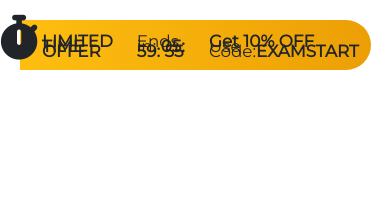
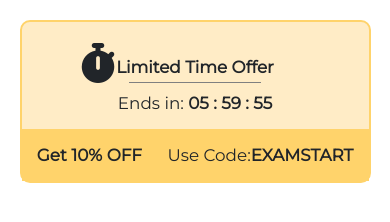
Before and after one commit to avs-7955/limited_time_offer_template, a plain HTML site: page index.html in a window 390 px wide. Drawn offline with nearby package versions, Linux system fonts and the light colour scheme.

Commit message:
mobile view complete

```diff
--- a/index.html
+++ b/index.html
@@ -28,13 +28,13 @@
             <!-- <i class="col col-1 img fa-solid fa-stopwatch-20"></i> -->
             <i class="col col-1 img fa-solid fa-stopwatch"></i>
             <!-- </div> -->
-            <div class="col">
-                <p class="bold">LIMITED TIME OFFER</p>
+            <div class="col col-lg col-md-11 ">
+                <p class="bold title">Limited Time Offer</p>
             </div>
-            <div class="col">
+            <div class="col col-lg col-md-12">
                 <p>Ends in: <span id="timer" class="bold"></span></p>
             </div>
-            <div class="col">
+            <div class="col col-lg col-md-12 special-bg">
                 <p><span class="bold">Get 10% OFF</span> &emsp; Use Code:<span class="bold">EXAMSTART</span></p>
             </div>
         </div>
--- a/index.js
+++ b/index.js
@@ -20,7 +20,7 @@ let display_timer = (count) => {
     hours = Math.floor(count / 3600)
     rem_hour = count % 3600
     mins = Math.floor(rem_hour / 60)
-    sec = count % 60
+    sec = Math.floor(count % 60)
 
     if (sec < 10){
         sec = `0${sec}`
@@ -31,7 +31,7 @@ let display_timer = (count) => {
     if (hours < 10){
         hours = `0${hours}`
     }
-    let time_left = ` ${hours}: ${mins}: ${sec}`
+    let time_left = ` ${hours} : ${mins} : ${sec}`
 
     console.log(time_left)
 
--- a/styles.css
+++ b/styles.css
@@ -8,23 +8,26 @@ body{
 
 .container-fluid{
     margin-top: 5%;
-    background-image: linear-gradient(to right,#FEBE10,#EC9F05);
+    background-image: linear-gradient(to right,#ffb600,#ff8000);
+    /* background-image: linear-gradient(to right,#FEBE10,#EC9F05); */
     width: 90%;
     border-top-right-radius: 30px;
     border-bottom-right-radius: 30px;
 }
 
 .row{
-    padding-top: 19px;
+    padding-top: 15px;
 }
 .col{
-    line-height: 5px !important;
+    line-height: 20px !important;
 }
 
 .col-1{
     width: 3%;
 }
-
+.title{
+    text-transform: uppercase;
+}
 .bold {
     font-weight: bold;
 }
@@ -32,8 +35,48 @@ body{
     padding: 0;
     margin: 0;
     position: relative;
-    top: -4px;
-    left: -20px;
-    font-size: 2.8rem;
+    left: -21px;
+    font-size: 3.2rem;
     text-align: left;
 }
+
+
+/* Setting Up Media Queries */
+@media screen and (max-width: 480px){
+    .container-fluid{
+        background-color: #ffecc6;
+        background-image: none;
+        border-radius: 10px;
+        text-align: center;
+        border: 2px solid #ffd36b;
+    }
+    .special-bg{
+        padding-top: 16px;
+        background-color: #ffd36b;
+    }
+    .title {
+        text-transform: capitalize;
+    }
+    .title:after{
+        content: '';
+        display: block;
+        border-bottom: 1px solid grey;
+        position: absolute;
+        width: 34%;
+        left:33%;
+        margin-top: 5px;
+        margin-bottom: 10px;
+    }
+    .img{
+        margin: auto;
+        position: relative;
+        margin-left: 0px;
+        left:17%;
+        top:1rem;
+        font-size: 2.5rem;
+        text-align: center;
+    }
+    .col{
+        flex:none;
+    }
+}
```
